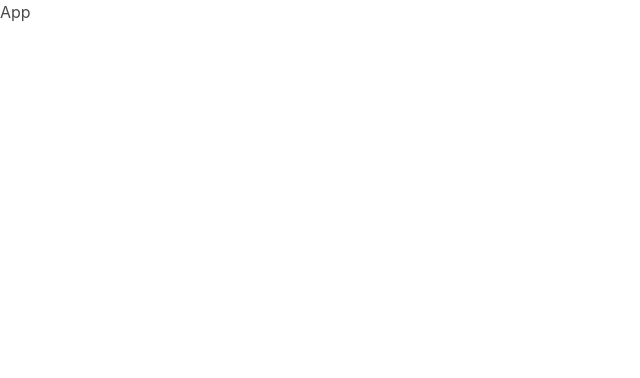
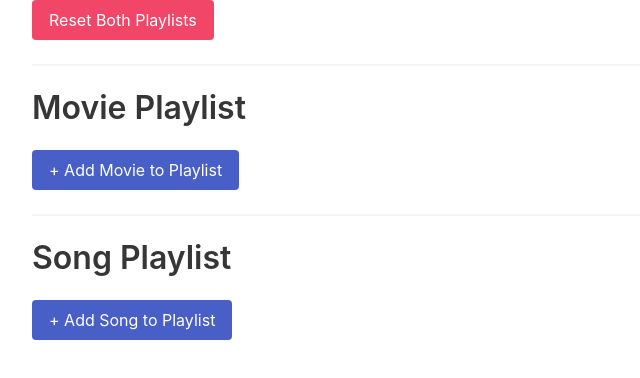
Before and after one commit to PulkitSharma0017/React-tutorial, a JavaScript app in the folder rtk/: page / in a window 1280 px wide. Shown: the top 378 px of the page, without its empty margins (0-640 px from the left). Built offline with nearby package versions, Linux system fonts and the light colour scheme.

Commit message:
add components and styling to App

```diff
--- a/rtk/src/App.js
+++ b/rtk/src/App.js
@@ -1,3 +1,20 @@
+import MoviePlaylist from "./components/MoviePlaylist";
+import SongPlaylist from "./components/SongPlaylist";
+
 export default function App() {
-  return <div>App</div>;
+  const handleResetClick = () => {
+    //
+  };
+
+  return (
+    <div className="container is-fluid">
+      <button onClick={() => handleResetClick()} className="button is-danger">
+        Reset Both Playlists
+      </button>
+      <hr />
+      <MoviePlaylist />
+      <hr />
+      <SongPlaylist />
+    </div>
+  );
 }
--- /dev/null
+++ b/rtk/src/styles.css
@@ -0,0 +1,34 @@
+ul {
+  list-style-type: none !important;
+  margin: 0 !important;
+}
+
+.content ul li:first-of-type {
+  border-top: 1px solid #ddd;
+}
+
+.content ul li {
+  border-bottom: 1px solid #ddd;
+  padding: 4px;
+  margin: 0 !important;
+  display: flex;
+  flex-direction: row;
+  justify-content: space-between;
+  align-items: center;
+  text-transform: capitalize;
+}
+
+h3 {
+  margin: 0 !important;
+}
+
+.table-header {
+  display: flex;
+  justify-content: space-between;
+  flex-wrap: wrap;
+  margin: 20px;
+}
+
+.container > button {
+  margin-top: 10px;
+}
```
